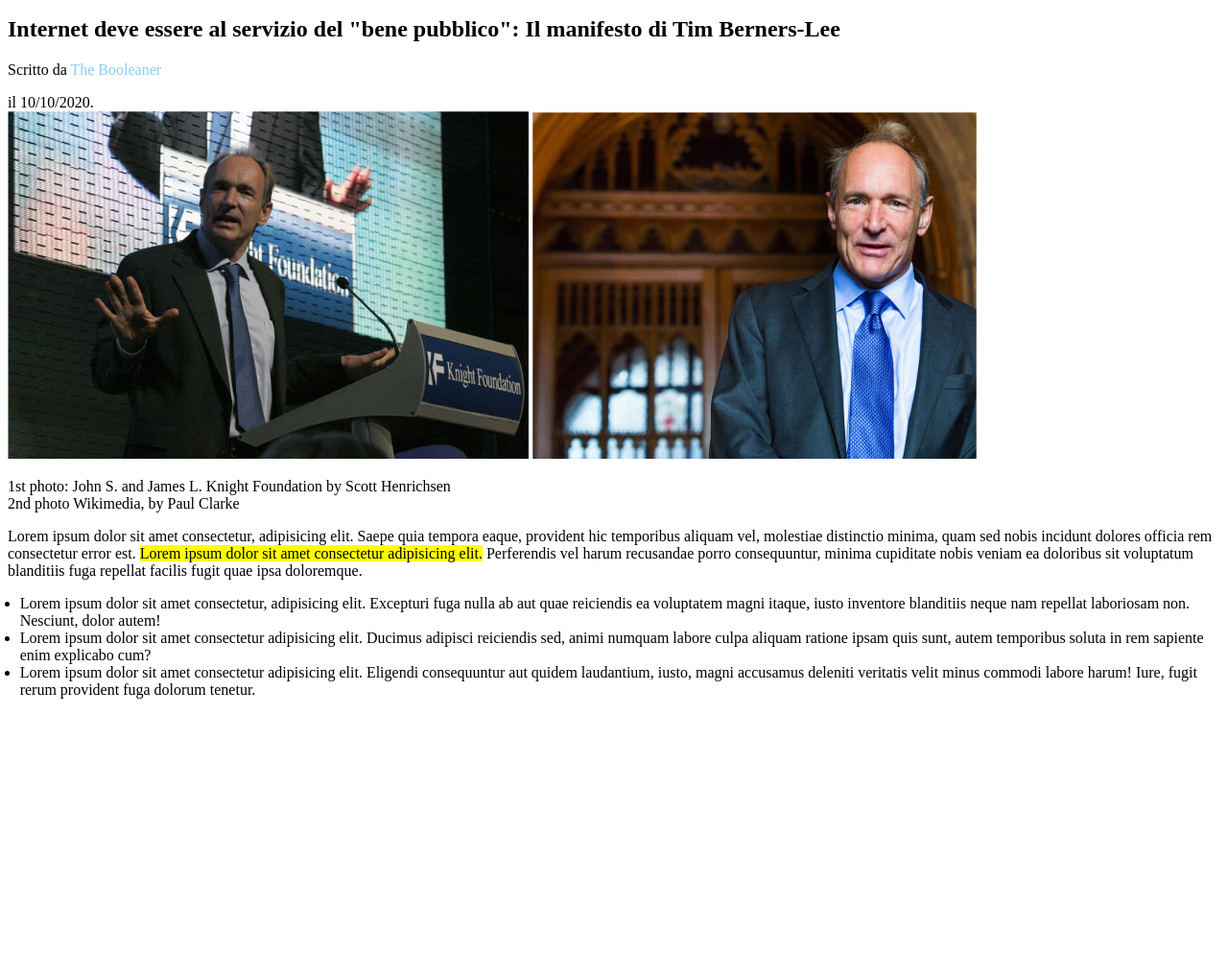
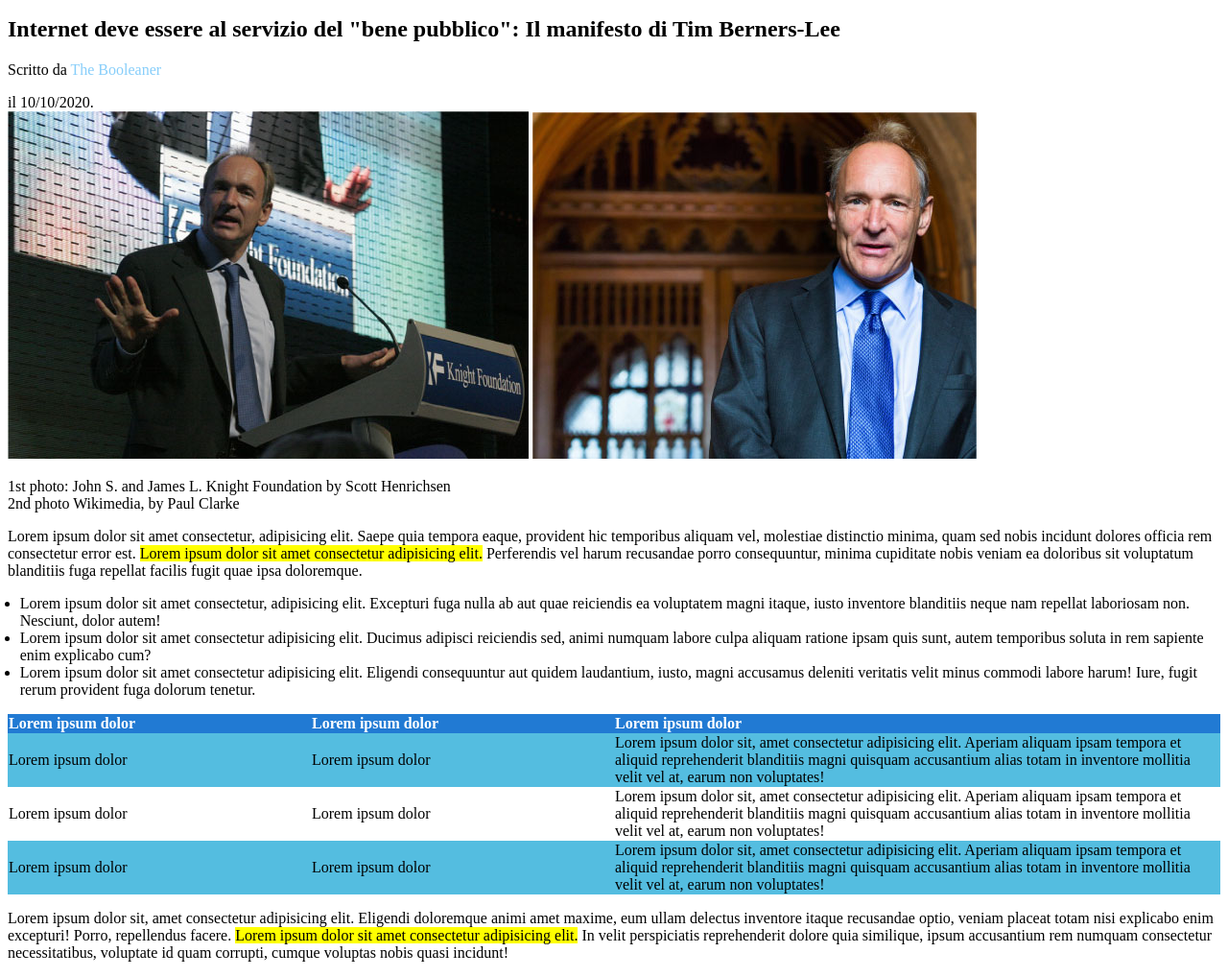
Before and after one commit to andrearicciotti/html-css-booleaner, a plain HTML site: page index.html in a window 1280 px wide. Shown: the part 71-1089 px from the top of the page at 96% size. Before the commit the page ends 823 px from the top, so only its background shows below. Drawn offline with Linux system fonts and the light colour scheme.

Commit message:
add: table and conclusions paragraph

```diff
--- a/css/style.css
+++ b/css/style.css
@@ -26,3 +26,31 @@ header{
 .todolist{
     padding-left: 1%;
 }
+
+/* TABLE */
+table{
+    width: 100%;
+    border-collapse: collapse;
+}
+
+th{
+    text-align: left;
+    color: white;
+    background-color: #217ad3;
+}
+
+.bluerow{
+    background-color: rgb(84, 189, 224);
+}
+
+#column1{
+    width: 24%;
+}
+
+#column2{
+    width: 24%;
+}
+
+#column3{
+    width: 48%;
+}
--- a/index.html
+++ b/index.html
@@ -56,12 +56,43 @@
         <!-- Table -->
         <section>
             <table>
+                <thead>
+                    <tr>
+                        <th id="column1">Lorem ipsum dolor</th>
+                        <th id="column2">Lorem ipsum dolor</th>
+                        <th id="column3">Lorem ipsum dolor</th>
+                    </tr>
+                </thead>
 
+                <tbody>
+                    <tr class="bluerow">
+                        <td>Lorem ipsum dolor</td>
+                        <td>Lorem ipsum dolor</td>
+                        <td>Lorem ipsum dolor sit, amet consectetur adipisicing elit. Aperiam aliquam ipsam tempora et aliquid reprehenderit blanditiis magni quisquam accusantium alias totam in inventore mollitia velit vel at, earum non voluptates!</td>
+                    </tr>
+                    <tr>
+                        <td>Lorem ipsum dolor</td>
+                        <td>Lorem ipsum dolor</td>
+                        <td>Lorem ipsum dolor sit, amet consectetur adipisicing elit. Aperiam aliquam ipsam tempora et aliquid reprehenderit blanditiis magni quisquam accusantium alias totam in inventore mollitia velit vel at, earum non voluptates!</td>
+                    </tr>
+                    <tr class="bluerow">
+                        <td>Lorem ipsum dolor</td>
+                        <td>Lorem ipsum dolor</td>
+                        <td>Lorem ipsum dolor sit, amet consectetur adipisicing elit. Aperiam aliquam ipsam tempora et aliquid reprehenderit blanditiis magni quisquam accusantium alias totam in inventore mollitia velit vel at, earum non voluptates!</td>
+                    </tr>
+                </tbody>
             </table>
         </section>
         <!-- /Table -->
 
+        <!-- Conclusion paragraph -->
+        <section>
+            <p>Lorem ipsum dolor sit, amet consectetur adipisicing elit. Eligendi doloremque animi amet maxime, eum ullam delectus inventore itaque recusandae optio, veniam placeat totam nisi explicabo enim excepturi! Porro, repellendus facere. <span class="highlighted-text">Lorem ipsum dolor sit amet consectetur adipisicing elit.</span> In velit perspiciatis reprehenderit dolore quia similique, ipsum accusantium rem numquam consectetur necessitatibus, voluptate id quam corrupti, cumque voluptas nobis quasi incidunt!</p>
+        </section>
+        <!-- /Conclusion paragraph -->
+
     </main>
+    <!-- /Main section with images text and table -->
 
     <!-- Footer section with correlated articles -->
     <footer>
```
